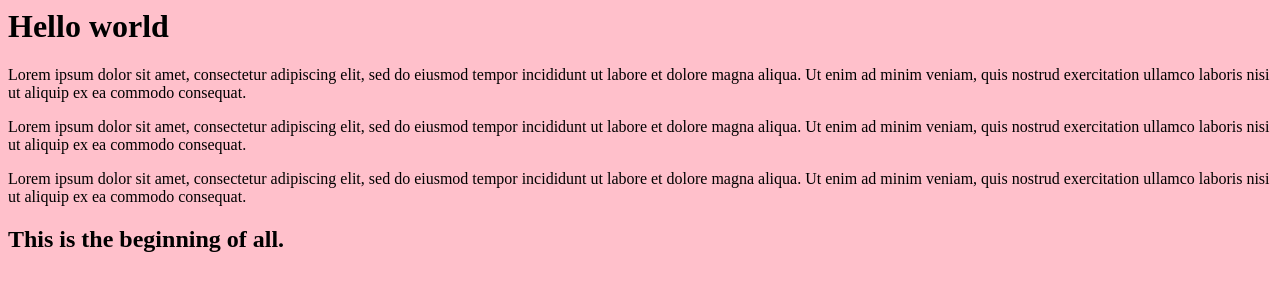
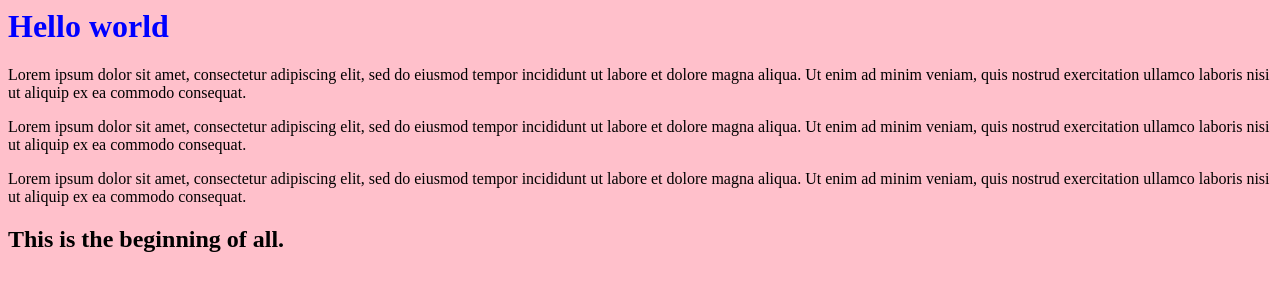
Before and after one commit to toast92/gitpractice, a plain HTML site: page index.html in a window 1280 px wide. Drawn offline with Linux system fonts and the light colour scheme.

Commit message:
Changed h1 color to blue.

```diff
--- a/style.css
+++ b/style.css
@@ -1,3 +1,7 @@
 body{
     background: pink;
 }
+
+h1{
+    color: blue;
+}
```
